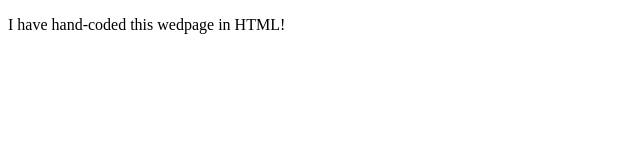
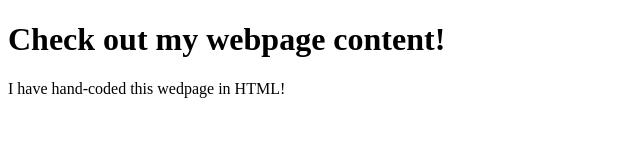
Before and after one commit to MaliaN77/lab1, a plain HTML site: page index.html in a window 1280 px wide. Shown: the whole page, without its empty margins (0-640 px from the left). Drawn offline with Linux system fonts and the light colour scheme.

Commit message:
Update index.html

```diff
--- a/index.html
+++ b/index.html
@@ -7,7 +7,7 @@
     </head>
 
 <body>
-    <!-- Check out my webpage content! -->
+    <h1>Check out my webpage content!</h1>
     <p>I have hand-coded this wedpage in HTML!</p>
     </body>
 </html>
```
